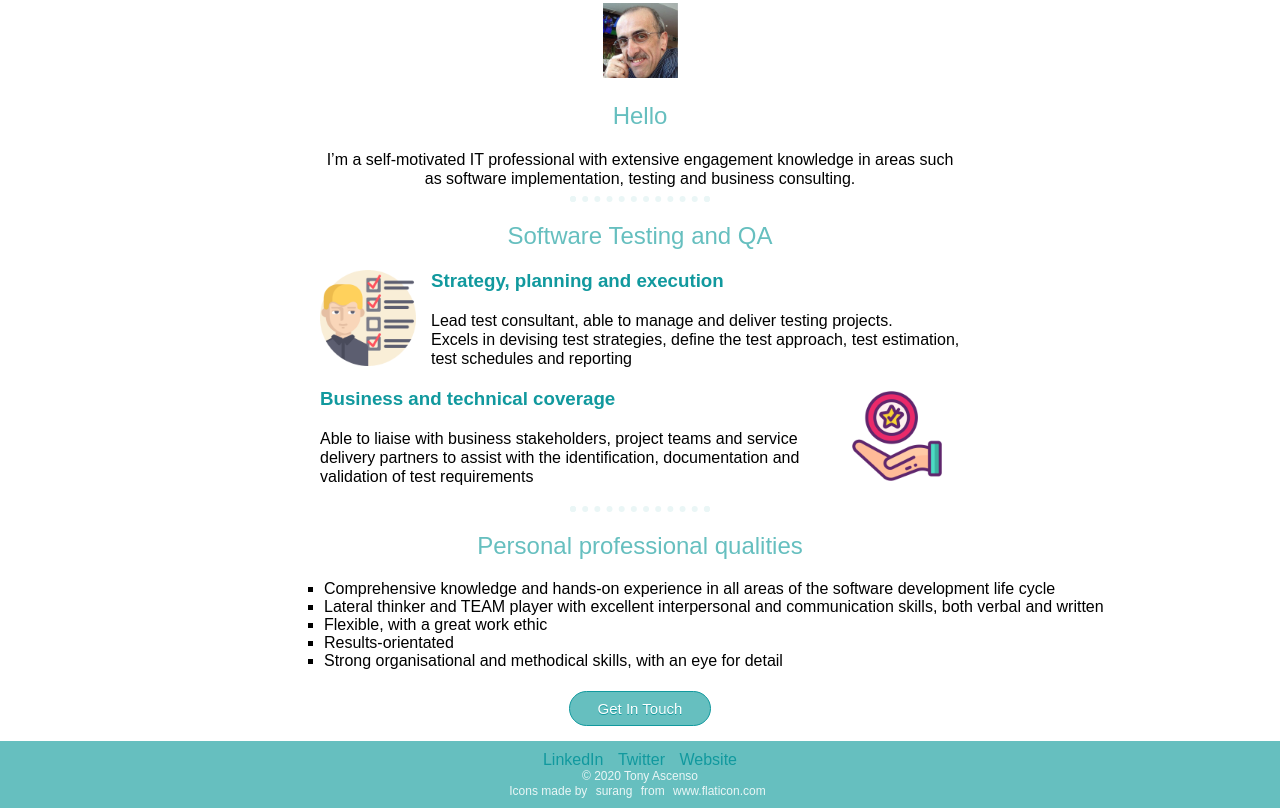
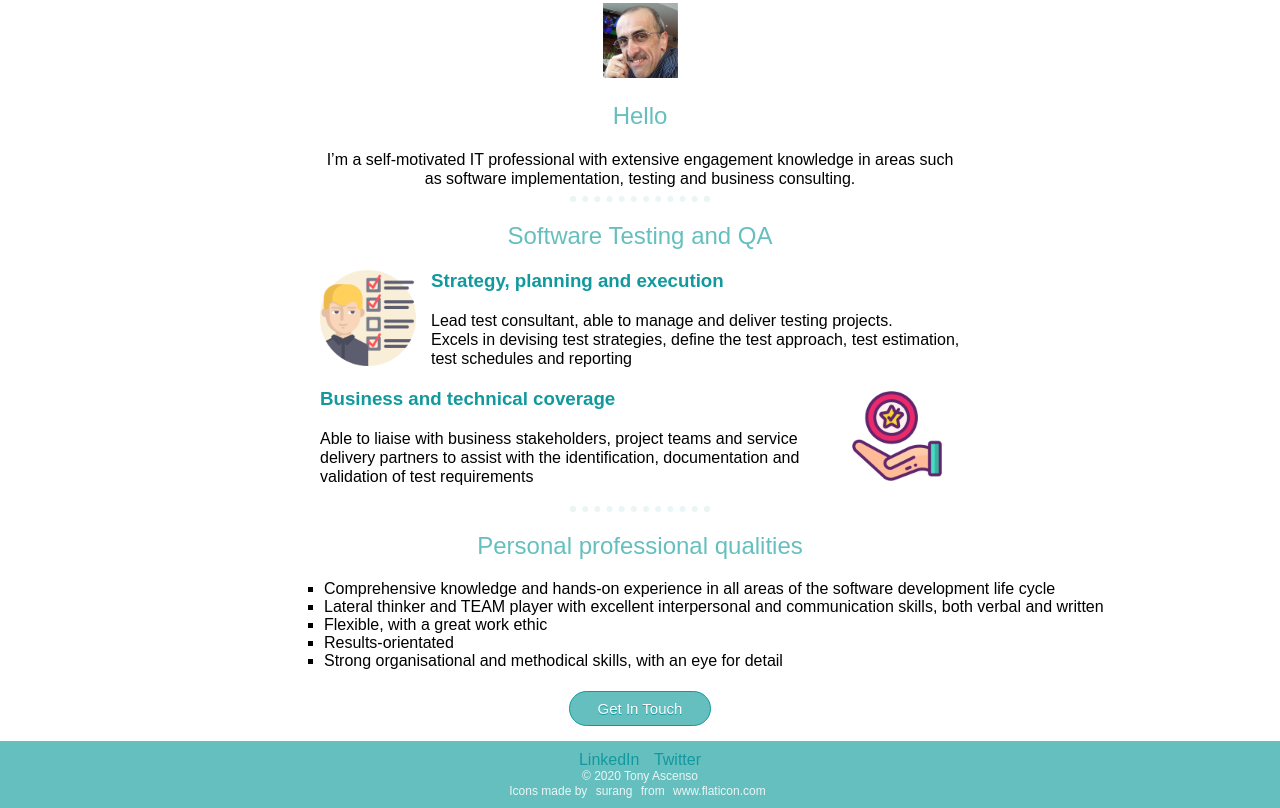
Before and after one commit to tascenso/whoAmI, a plain HTML site: page index.html in a window 1280 px wide. Shown: the part 357-1165 px from the top of the page. Drawn offline with Linux system fonts and the light colour scheme.

Commit message:
Update index.html

```diff
--- a/index.html
+++ b/index.html
@@ -57,7 +57,6 @@
     <div class="bottom-container">
       <a href="https://linkedin.com/in/tonyascenso">LinkedIn</a>
       <a href="https://twitter.com/tascenso">Twitter</a>
-      <a href="https://www.revolutionit.com.au/">Website</a>
       <p class="copyright" >© 2020 Tony Ascenso</p>
     </div>
     <div class="copyright1">
```
